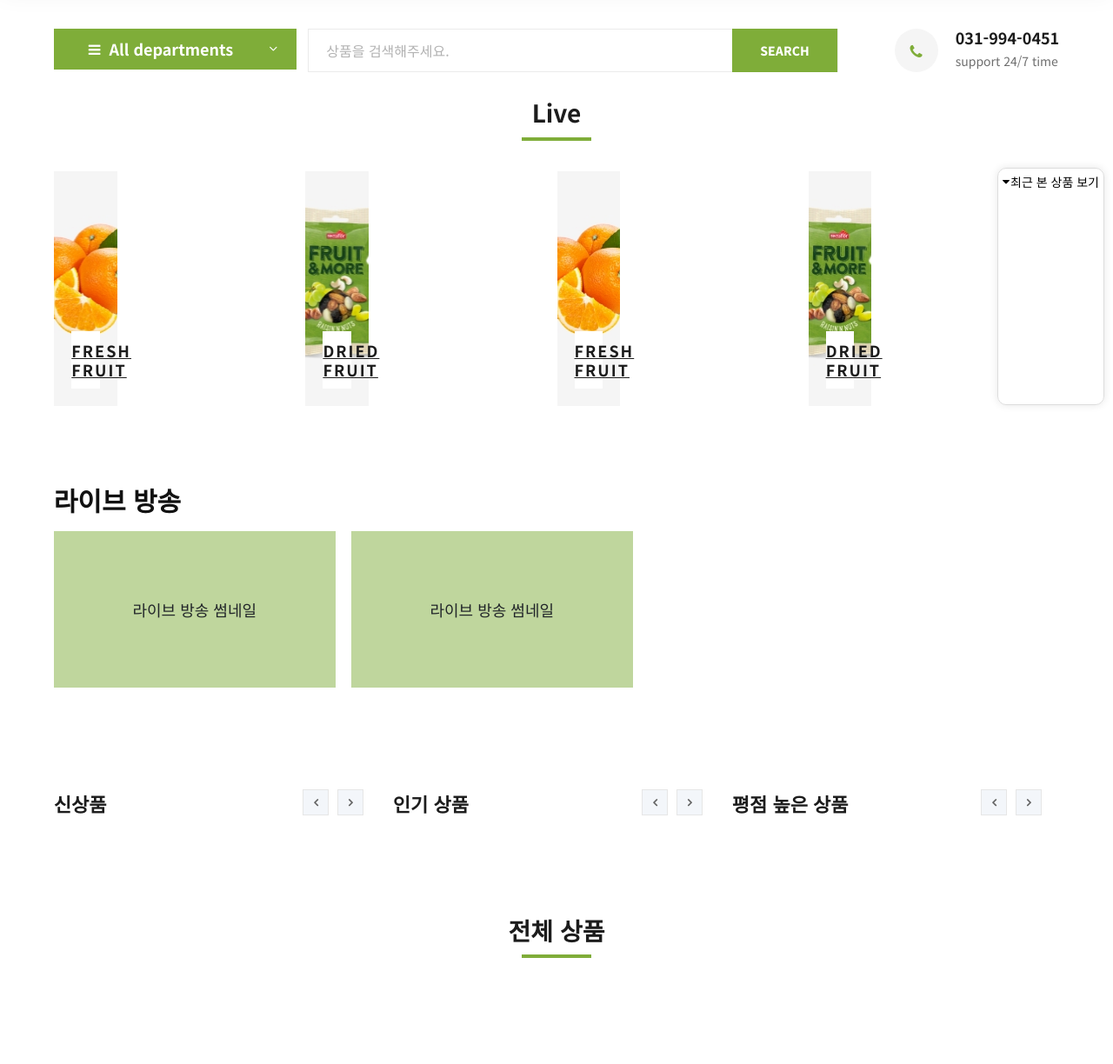
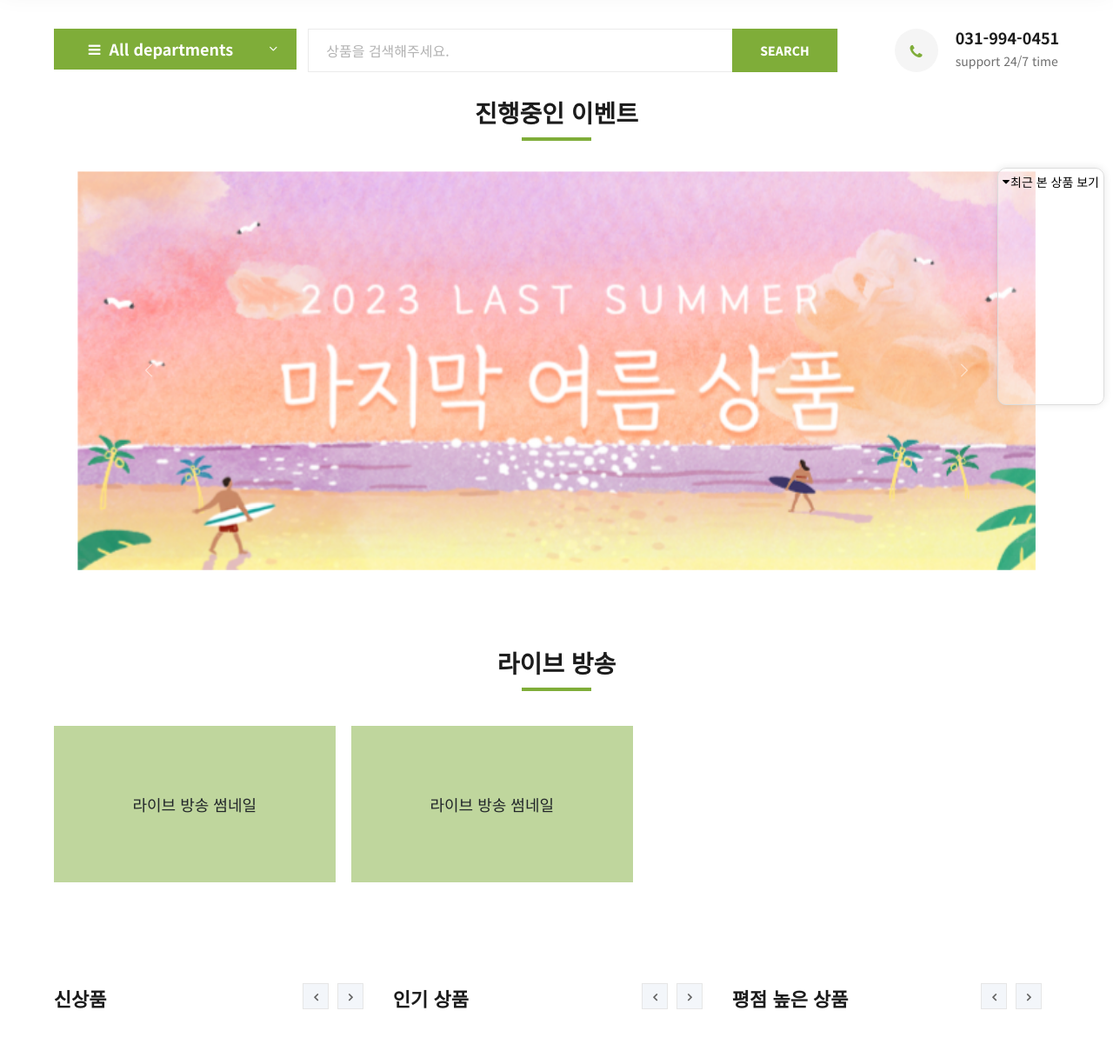
Before and after one commit to jeeeunu/1street, a Node project: template views/index.ejs in a window 1280 px wide. Shown: the part 127-1351 px from the top of the page at 87% size. Before the commit the page ends 1229 px from the top, so only its background shows below. Run offline with Node 20 templates, Linux system fonts and the light colour scheme; the template is opened without the code that fills it, so the values that code supplies are empty; some libraries are stand-ins or nearby versions.

Commit message:
style: index의 라이브 쇼핑과 배너 수정

```diff
--- a/views/admin-my-page.ejs
+++ b/views/admin-my-page.ejs
@@ -652,6 +652,10 @@
       document
         .querySelector('.liveStartBtn')
         .addEventListener('click', async () => {
+          if (title.value.length < 3 || title.value.length > 30) {
+            alert('방송 제목은 3자 이상 30자 미만이여야합니다');
+            return;
+          }
           window.open(`/live?title=${title.value}`);
         });
     </script>
--- a/views/index.ejs
+++ b/views/index.ejs
@@ -70,29 +70,57 @@
     <!-- Categories Section Begin -->
     <section class="categories">
       <div class="container">
-        <div class="row">
+        <div class="mx-5">
           <div class="section-title">
-            <h2>Live</h2>
+            <h2>진행중인 이벤트</h2>
           </div>
-          <ul class="categories__slider owl-carousel">
-            <!-- TODO :: 슬라이드에는 무조건 5개 이상의 데이터가 있어야 합니다. -->
-            <li class="col-lg-3">
-              <div
-                class="categories__item set-bg"
-                data-setbg="img/categories/cat-1.jpg"
-              >
-                <h5><a href="https://m.naver.com">Fresh Fruit</a></h5>
+          <div
+            id="carouselExampleControls"
+            class="carousel slide"
+            data-bs-ride="carousel"
+          >
+            <div class="carousel-inner">
+              <div class="carousel-item active">
+                <img src="/img/banner/banner1.jpg" class="d-block w-100" />
               </div>
-            </li>
-            <li class="col-lg-3">
-              <div
-                class="categories__item set-bg"
-                data-setbg="img/categories/cat-2.jpg"
-              >
-                <h5><a href="#">Dried Fruit</a></h5>
+              <div class="carousel-item">
+                <img src="/img/banner/banner2.jpg" class="d-block w-100" />
               </div>
-            </li>
-          </ul>
+              <div class="carousel-item">
+                <img src="/img/banner/banner3.jpg" class="d-block w-100" />
+              </div>
+              <div class="carousel-item">
+                <img src="/img/banner/banner4.jpg" class="d-block w-100" />
+              </div>
+              <div class="carousel-item">
+                <img src="/img/banner/banner5.jpg" class="d-block w-100" />
+              </div>
+            </div>
+            <button
+              class="carousel-control-prev"
+              type="button"
+              data-bs-target="#carouselExampleControls"
+              data-bs-slide="prev"
+            >
+              <span
+                class="carousel-control-prev-icon"
+                aria-hidden="true"
+              ></span>
+              <span class="visually-hidden">Previous</span>
+            </button>
+            <button
+              class="carousel-control-next"
+              type="button"
+              data-bs-target="#carouselExampleControls"
+              data-bs-slide="next"
+            >
+              <span
+                class="carousel-control-next-icon"
+                aria-hidden="true"
+              ></span>
+              <span class="visually-hidden">Next</span>
+            </button>
+          </div>
         </div>
       </div>
     </section>
@@ -124,17 +152,8 @@
     </div> -->
     <!-- Banner End -->
     <div class="container">
-      <div style="vertical-align: top">
-        <h3
-          style="
-            margin-bottom: 20px;
-            font-weight: 700;
-            display: inline;
-            margin-right: 2rem;
-          "
-        >
-          라이브 방송
-        </h3>
+      <div style="vertical-align: top" class="section-title">
+        <h2>라이브 방송</h2>
       </div>
 
       <ul id="liveList" class="mt-4 d-flex flex-wrap">
@@ -142,6 +161,7 @@
         <li class="liveListBox">라이브 방송 썸네일</li>
       </ul>
     </div>
+
     <!-- Latest Product Section Begin -->
     <section class="latest-product spad">
       <div class="container">
@@ -421,15 +441,16 @@
         liveList.innerHTML = '';
         for (let i in data) {
           let liveTitle = i;
+          console.log('liveTitle', liveTitle);
           const liveCount = data[i];
           const li = document.createElement('li');
           const p1 = document.createElement('p');
           const p2 = document.createElement('p');
           if (liveTitle.length > 15) {
-            liveTitle = liveTitle.substring(0, 14);
-            p1.innerText = `${liveTitle}...`;
+            const tempLiveTitle = liveTitle.substring(0, 14);
+            p1.innerText = `${tempLiveTitle}...`;
           } else {
-            p1.innerText = `${liveTitle}...`;
+            p1.innerText = `${liveTitle}`;
           }
           p2.innerText = `(${liveCount}명 시청중)`;
           li.append(p1);
@@ -443,10 +464,9 @@
         //- 라이브 창 열기 -//
         document.querySelectorAll('.liveListBox').forEach((item) => {
           item.addEventListener('click', (e) => {
-            if (e.target.nodeName === 'LI') {
-              const title = e.target.getAttribute('data-title');
-              window.open(`/live?title=${title}`);
-            }
+            const title = item.getAttribute('data-title');
+            window.open(`/live?title=${title}`);
+
             return;
           });
         });
--- a/views/live.ejs
+++ b/views/live.ejs
@@ -12,7 +12,7 @@
 
   <body>
     <div data-admin="<%=isAdmin%>" id="admin">
-      <h1 data-title="<%=title%>" id="title"><%=title%> 라이브중!</h1>
+      <h1 data-title="<%=title%>" id="title"><%=title%></h1>
       <div class="videoBox">
         <video id="myFace" playsinline autoplay></video>
         <ul id="chatList"></ul>
```
Also changed, not shown: public/img/banner/banner1.jpg (added), public/img/banner/banner2.jpg (added), public/img/banner/banner3.jpg (added), public/img/banner/banner3.png (added), public/img/banner/banner4.jpg (added), public/img/banner/banner5.jpg (added).
